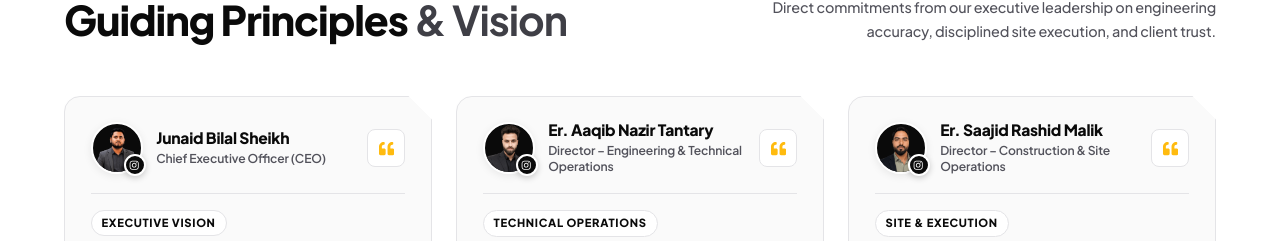
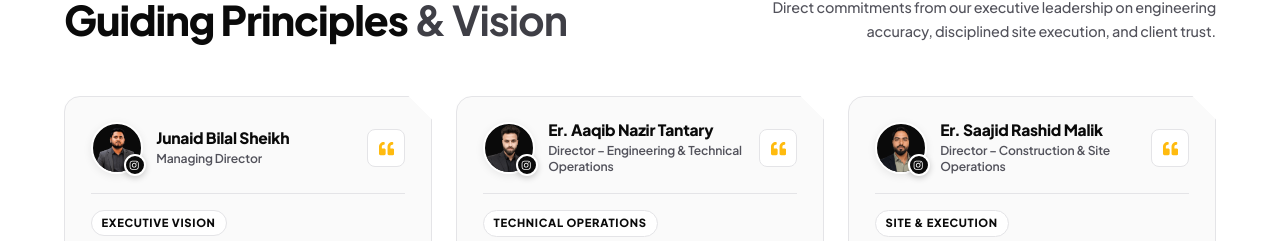
Before and after one commit to Code-with-kallis/NayaanEngineering, a React (Vite) app: page / in a window 1280 px wide. Shown: the part 3362-3603 px from the top of the page. Built offline with nearby package versions, Linux system fonts and the light colour scheme; no server answers; the database is empty.

Commit message:
Update:Servcie page and contact

```diff
--- a/src/components/home/LeadershipMessages.jsx
+++ b/src/components/home/LeadershipMessages.jsx
@@ -9,7 +9,7 @@ const leadershipData = [
   {
     id: "ceo",
     name: "Junaid Bilal Sheikh",
-    role: "Chief Executive Officer (CEO)",
+    role: "Managing Director",
     image: ceoImg,
     instagramUrl: "https://www.instagram.com/_junaid99/?hl=en",
     badge: "Executive Vision",
```
